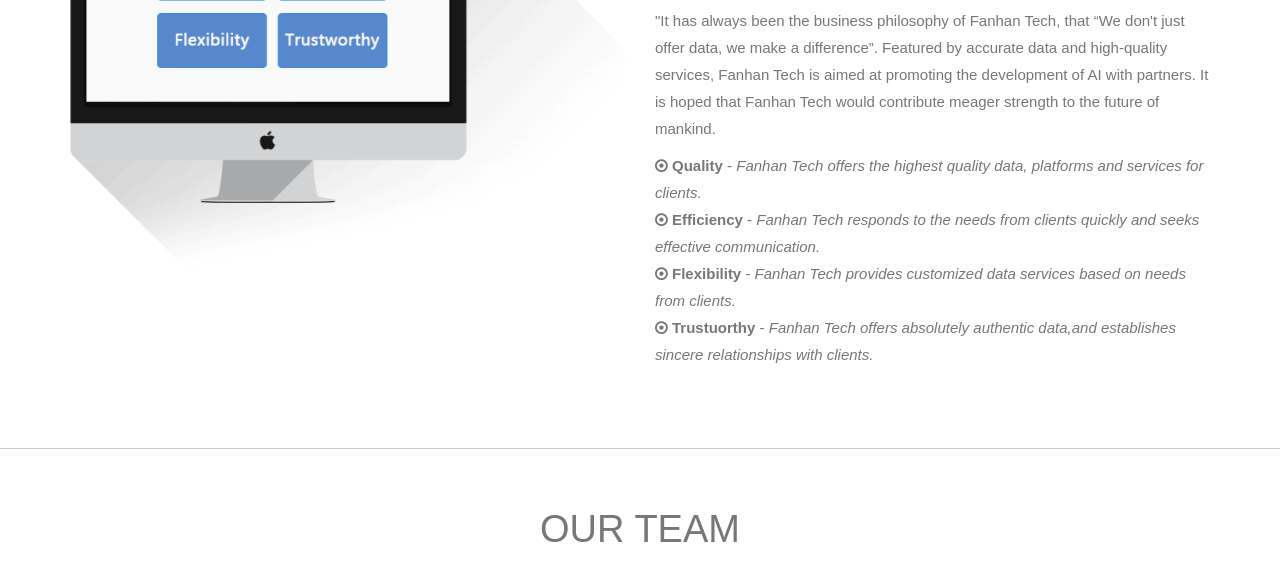
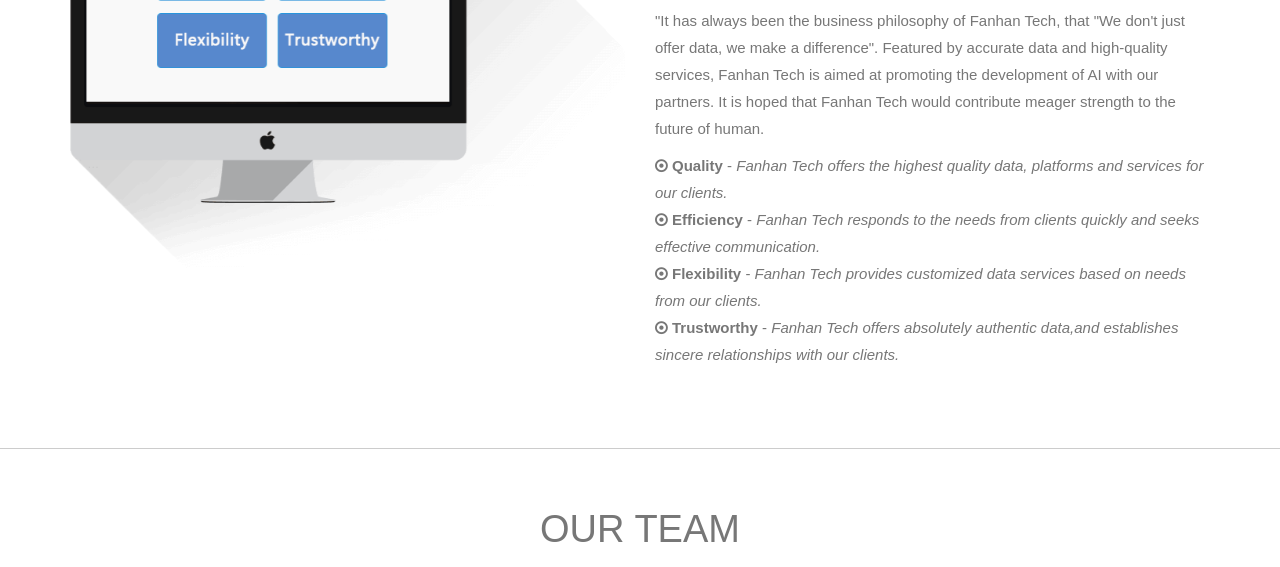
Before and after one commit to jianggushi/index, a plain HTML site: page views/index/aboutUs.html in a window 1280 px wide. Shown: the part 217-784 px from the top of the page. Drawn offline with nearby package versions, Linux system fonts and the light colour scheme.

Commit message:
修改英文单词错误

```diff
--- a/views/index/aboutUs.html
+++ b/views/index/aboutUs.html
@@ -114,11 +114,11 @@
                 <hr>
                 <div class="clearfix"></div>
               </div>
-              <p class="intro">"It has always been the business philosophy of Fanhan Tech, that “We don't just offer data, we make a difference”. Featured by accurate data and high-quality services, Fanhan Tech is aimed at promoting the development of AI with partners. It is hoped that Fanhan Tech would contribute meager strength to the future of mankind.</p>
+              <p class="intro">"It has always been the business philosophy of Fanhan Tech, that "We don't just offer data, we make a difference". Featured by accurate data and high-quality services, Fanhan Tech is aimed at promoting the development of AI with our partners. It is hoped that Fanhan Tech would contribute meager strength to the future of human.</p>
               <ul class="about-list">
                 <li>
                   <span class="fa fa-dot-circle-o"></span>
-                  <strong>Quality</strong> - <em>Fanhan Tech offers the highest quality data, platforms and services for clients.</em>
+                  <strong>Quality</strong> - <em>Fanhan Tech offers the highest quality data, platforms and services for our clients.</em>
                 </li>
                 <li>
                   <span class="fa fa-dot-circle-o"></span>
@@ -126,11 +126,11 @@
                 </li>
                 <li>
                   <span class="fa fa-dot-circle-o"></span>
-                  <strong>Flexibility</strong> - <em>Fanhan Tech provides customized data services based on needs from clients.</em>
+                  <strong>Flexibility</strong> - <em>Fanhan Tech provides customized data services based on needs from our clients.</em>
                 </li>
                 <li>
                   <span class="fa fa-dot-circle-o"></span>
-                  <strong>Trustuorthy</strong> - <em>Fanhan Tech offers absolutely authentic data,and establishes sincere relationships with clients.</em>
+                  <strong>Trustworthy</strong> - <em>Fanhan Tech offers absolutely authentic data,and establishes sincere relationships with our clients.</em>
                 </li>
               </ul>
             </div>
```
Also changed, not shown: views/index/indexEN.html (+2 -2 lines).
